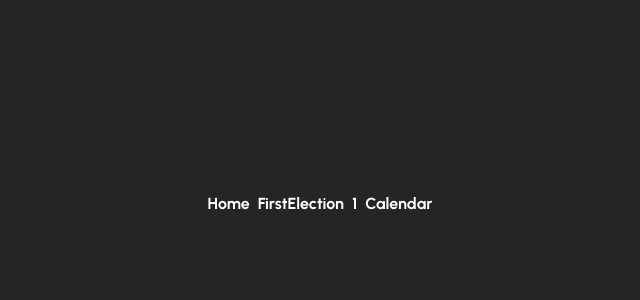
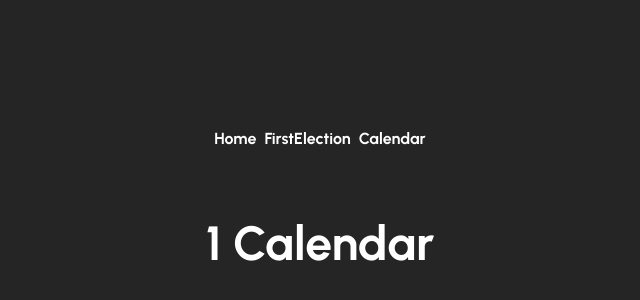
Before and after one commit to maxkratz/HealthPlanify, a React (Vite) app in the folder frontend/: page /FirstElection/1/Calendar in a window 1280 px wide. Shown: the part 168-468 px from the top of the page, without its empty margins (320-960 px from the left). Built offline with nearby package versions, Linux system fonts and the light colour scheme.

Commit message:
Breadcrumbs Component, needed to change name of Nurses to NursesInfo

```diff
--- a/frontend/src/App.tsx
+++ b/frontend/src/App.tsx
@@ -10,7 +10,7 @@ import { Calendar } from "./views/Calendar/Calendar";
 import { Rooms } from "./views/Rooms/Rooms";
 import { RoomDetails } from "./views/RoomDetails/RoomDetails";
 import { Shifts } from "./views/Shifts/Shifts";
-import { Nurses } from "./views/Nurses/Nurses";
+import { NursesInfo } from "./views/NursesInfo/NursesInfo";
 import { NurseDetails } from "./views/NurseDetails";
 
 function App() {
@@ -27,8 +27,8 @@ function App() {
                     <Route path="/FirstElection/:branch/Calendar/:dayIndex/Rooms/:roomId" element={<RoomDetails />} />
 
                     <Route path="/FirstElection/:branch/Calendar/:dayIndex/Shifts" element={<Shifts />} />
-                    <Route path="/FirstElection/:branch/Calendar/:dayIndex/Shifts/:shiftType/Nurses" element={<Nurses />} />
-                    <Route path="/FirstElection/:branch/Calendar/:dayIndex/Shifts/:shiftType/Nurses/:nurseId" element={<NurseDetails />} />
+                    <Route path="/FirstElection/:branch/Calendar/:dayIndex/Shifts/:shiftType/NursesInfo" element={<NursesInfo />} />
+                    <Route path="/FirstElection/:branch/Calendar/:dayIndex/Shifts/:shiftType/NursesInfo/:nurseId" element={<NurseDetails />} />
 
                 </Routes>
             </Router>
--- a/frontend/src/components/Breadcrumbs/Breadcrumbs.tsx
+++ b/frontend/src/components/Breadcrumbs/Breadcrumbs.tsx
@@ -1,30 +1,30 @@
 import React from 'react';
 import { Link, useLocation } from 'react-router-dom';
-
 import BreadcrumbsStyle from './Breadcrumbs.module.scss';
 
 export const Breadcrumbs: React.FC = () => {
     const location = useLocation();
     const { pathname } = location;
-    // Divide rute by "/" and remove empty strings
     const pathnames = pathname.split('/').filter(x => x);
 
+    const allowedSegments = ["FirstElection", "Calendar", "Rooms", "Shifts", "NursesInfo"];
+
     return (
-        <nav className={`flex justify-center mb-10 ${BreadcrumbsStyle.container}`}>
+        <nav className={`flex justify-center mb-16 ${BreadcrumbsStyle.container}`}>
             <ul className="flex flex-row items-center gap-2">
                 <li>
                     <Link to="/">Home</Link>
                 </li>
-                {pathnames.map((value, index) => {
+                {pathnames.map((segment, index) => {
+                    if (!allowedSegments.includes(segment)) return null;
                     const to = `/${pathnames.slice(0, index + 1).join('/')}`;
                     return (
                         <li key={to}>
-                            <Link to={to}>{value}</Link>
+                            <Link to={to}>{segment}</Link>
                         </li>
                     );
                 })}
             </ul>
         </nav>
-
     );
 };
--- a/frontend/src/views/Calendar/Calendar.tsx
+++ b/frontend/src/views/Calendar/Calendar.tsx
@@ -21,6 +21,8 @@ export const Calendar: React.FC = () => {
     };
 
     return (
+        <div className="flex items-center justify-center flex-col gap-8">
+            <h1>{branch} Calendar</h1>
             <div className="flex items-center justify-center flex-row flex-wrap m-4">
                 {Array.from({ length: days }, (_, index) => (
                     <Link key={index} to={generateLink(index)}>
@@ -28,5 +30,6 @@ export const Calendar: React.FC = () => {
                     </Link>
                 ))}
             </div>
+        </div>
     );
 };
--- a/frontend/src/views/Nurses/index.ts
+++ /dev/null
@@ -1 +0,0 @@
-export { Nurses } from './Nurses'
--- a/frontend/src/views/Nurses/Nurses.tsx
+++ b/frontend/src/views/NursesInfo/NursesInfo.tsx
@@ -9,7 +9,7 @@ type AssignedPatient = {
     requiredSkill: number;
 };
 
-export const Nurses: React.FC = () => {
+export const NursesInfo: React.FC = () => {
     const { branch, dayIndex, shiftType } = useParams<{ branch: string, dayIndex: string, shiftType: string }>();
     const data = useData();
     const dayNumber = Number(dayIndex);
@@ -74,7 +74,7 @@ export const Nurses: React.FC = () => {
                 return (
                     <Link
                         key={nurse.id}
-                        to={`/FirstElection/${branch}/Calendar/${dayIndex}/Shifts/${shiftType}/Nurses/${nurse.id}`}
+                        to={`/FirstElection/${branch}/Calendar/${dayIndex}/Shifts/${shiftType}/NursesInfo/${nurse.id}`}
                         state={{nurseData}} // Necessary for NurseDetails
                     >
                         <Nurse
--- /dev/null
+++ b/frontend/src/views/NursesInfo/index.ts
@@ -0,0 +1 @@
+export { NursesInfo } from './NursesInfo'
--- a/frontend/src/views/Shifts/Shifts.tsx
+++ b/frontend/src/views/Shifts/Shifts.tsx
@@ -13,7 +13,7 @@ export const Shifts: React.FC = () => {
             {shift_types.map((shiftType: string) => (
                 <Link
                     key={shiftType}
-                    to={`/FirstElection/${branch}/Calendar/${dayIndex}/Shifts/${shiftType}/Nurses`}
+                    to={`/FirstElection/${branch}/Calendar/${dayIndex}/Shifts/${shiftType}/NursesInfo`}
                 >
                     <Shift shiftType={shiftType as 'early' | 'late' | 'night'}>
                         {`${shiftType.charAt(0).toUpperCase()}${shiftType.slice(1)} Shift`}
```
Also changed, not shown: frontend/src/views/NursesInfo/NursesInfo.module.scss (added). Lines whose indentation alone changed are shown as unchanged.
